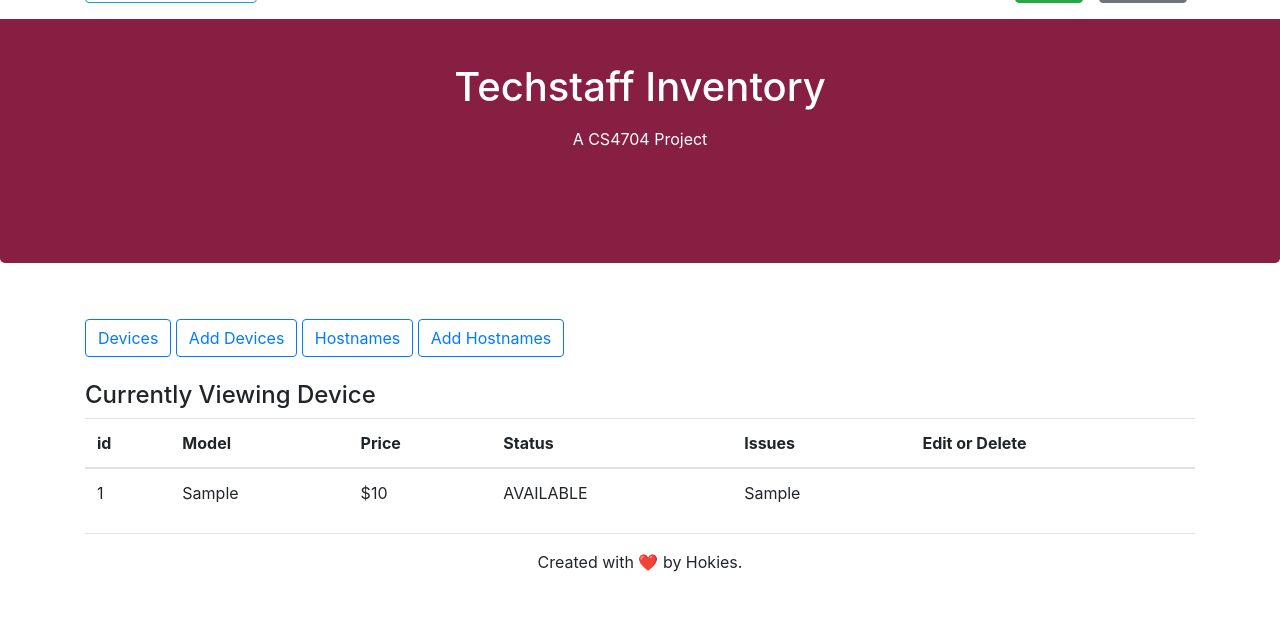
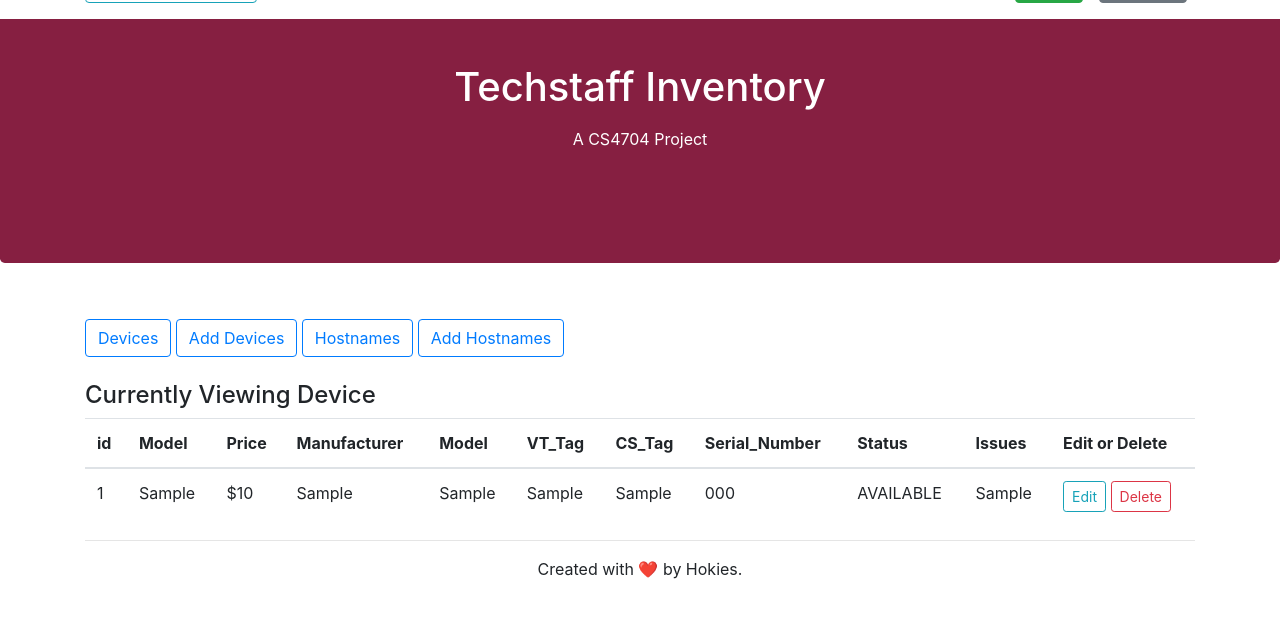
Before and after one commit to chenyuan99/Techstaff-Inventory, a Django app: page /display_devices in a window 1280 px wide. Shown: the part 51-669 px from the top of the page. Run offline with Django 3.2, Linux system fonts and the light colour scheme; tables that the repository leaves empty hold one stand-in row (values such as "Sample post"); some libraries are stand-ins or nearby versions.

Commit message:
update index

```diff
--- a/gettingstarted/urls.py
+++ b/gettingstarted/urls.py
@@ -38,7 +38,13 @@ urlpatterns = [
     url(r'^display_tickets$', hello.views.display_tickets, name='display_tickets'),
     url(r'^add_device$', hello.views.add_device, name='add_device'),
     url(r'^add_hostname$', hello.views.add_hostname, name='add_hostname'),
+
+
+
     url(r'^edit_device/(?P<pk>\d+)$', hello.views.edit_device, name='edit_device'),
+
+
+
     url(r'^delete_device/(?P<pk>\d+)$', hello.views.delete_device, name='delete_device'),
     url(r'^some_view$', hello.views.some_view, name='some_view'),
 ]
--- a/hello/templates/index.html
+++ b/hello/templates/index.html
@@ -29,14 +29,31 @@
         <h4>Currently Viewing {{ header }}</h4>
         <table class="table table-hover">
                 <thead>
+                        {% if header|lower == "device" %}
                         <tr>
                                 <th>id</th>
                                 <th>Model</th>
                                 <th>Price</th>
+                                <th>Manufacturer</th>
+                                <th>Model</th>
+                                <th>VT_Tag</th>
+                                <th>CS_Tag</th>
+                                <th>Serial_Number</th>
                                 <th>Status</th>
                                 <th>Issues</th>
                                 <th>Edit or Delete</th>
                         </tr>
+                        {% endif %}
+                        {% if header|lower == "hostname" %}
+                        <th>id</th>
+                        <th>Hostname</th>
+                        <th>Aliases</th>
+                        <th>IP_Address</th>
+                        <th>IPv6_Address</th>
+                        <th>MAC_Address</th>
+                        <th>Edit or Delete</th>
+
+                        {% endif %}
                 </thead>
 
                 <tbody>
@@ -44,18 +61,37 @@
                         {% for item in items %}
 
                         <tr>
+                                {% if header|lower == "device" %}
                                 <td>{{ item.pk }}</td>
                                 <td>{{ item.type }}</td>
                                 <td>${{ item.price }}</td>
+                                <td>{{ item.Manufacturer }}</td>
+                                <td>{{ item.Model }}</td>
+                                <td>{{ item.VT_Tag }}</td>
+                                <td>{{ item.CS_Tag }}</td>
+                                <td>{{ item.Serial_Number }}</td>
                                 <td>{{ item.status }}</td>
                                 <td>{{ item.issue }}</td>
-                                {% if header|lower == "devices" %}
                                 <td>
-                                        <a href="{% url 'edit_device' item.pk %}" class="btn btn-outline-info btn-sm"
-                                                role="button">Edit</a>
-                                        <a href="{% url 'delete_device' item.pk %}"
-                                                class="btn btn-outline-danger btn-sm" role="button">Delete</a>
-                                </td>
+                                        <a href="{% url 'edit_device' item.pk %}" class="btn btn-outline-info btn-sm" role="button">Edit</a>
+                                        <a href="{% url 'delete_device' item.pk %}" class="btn btn-outline-danger btn-sm" role="button">Delete</a>
+                                      </td>
+
+                                {% endif %}
+
+                                {% if header|lower == "hostname" %}
+
+                                        <td>{{ item.pk }}</td>
+                                        <td>{{ item.Hostname }}</td>
+                                        <td>${{ item.Aliases }}</td>
+                                        <td>{{ item.Manufacturer }}</td>
+                                        <td>{{ item.IP_Address }}</td>
+                                        <td>{{ item.IPv6_Address }}</td>
+                                        <td>{{ item.MAC_Address }}</td>
+                                        <td>
+                                        <a href="{% url 'edit_device' item.pk %}" class="btn btn-outline-info btn-sm" role="button">Edit</a>
+                                        <a href="{% url 'delete_device' item.pk %}" class="btn btn-outline-danger btn-sm" role="button">Delete</a>
+                                      </td>
 
                                 {% endif %}
 
--- a/hello/views.py
+++ b/hello/views.py
@@ -183,7 +183,7 @@ def add_device(request):
 def add_hostname(request):
 	return add_item(request, AddHostnameForm)
 
-def edit_device(request, pk, model, cls):
+def edit_item(request, pk, model, cls):
 	item = get_object_or_404(model, pk=pk)
 
 	if request.method == 'POST':
@@ -199,7 +199,7 @@ def edit_device(request, pk, model, cls):
 
 
 def edit_device(request, pk):
-	return edit_device(request, pk, device, deviceForm)
+	return edit_item(request, pk, Device, deviceForm)
 
 
 def delete_device(request, pk):
```
Also changed, not shown: hello/templates/main/account.html (+9 -5 lines).
